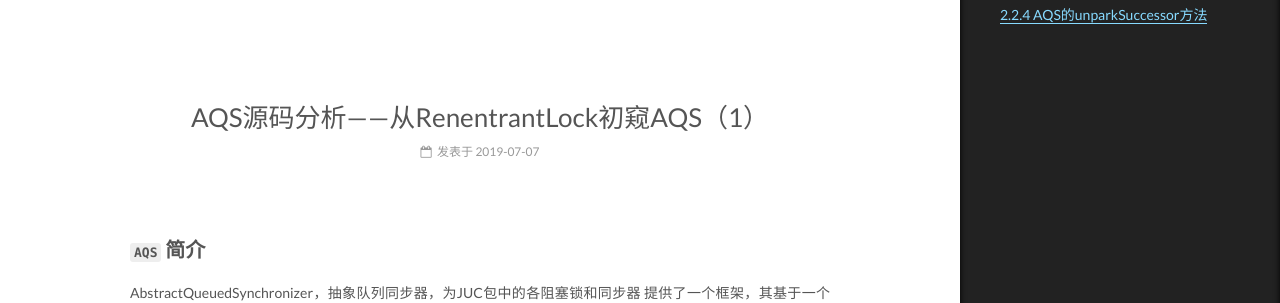
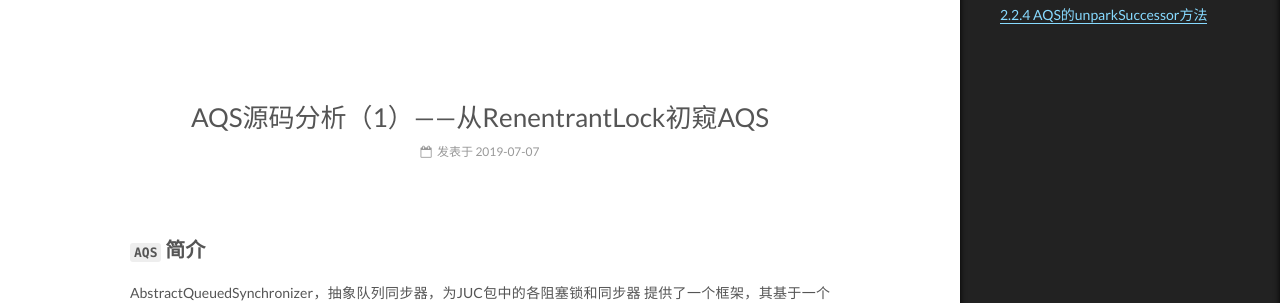
Before and after one commit to iamwzt/iamwzt.github.io, a Jekyll site: the page built from _posts/2019-07-07-AQS源码分析（1）——从RenentrantLock初窥AQS（1）.md, in a window 1280 px wide. Shown: the part 243-546 px from the top of the page. Built offline with Jekyll 4.4.1, drawn with Linux system fonts in a browser that asks for light colours.

```diff
--- a/_posts/2019-07-07-AQS源码分析——从RenentrantLock初窥AQS（1）.md
+++ b/_posts/2019-07-07-AQS源码分析（1）——从RenentrantLock初窥AQS（1）.md
@@ -1,6 +1,6 @@
 ---
 layout:     post
-title:      AQS源码分析——从RenentrantLock初窥AQS（1）
+title:      AQS源码分析（1）——从RenentrantLock初窥AQS
 subtitle:   公平锁和非公平锁获取释放锁浅析
 date:       2019-07-07
 author:     iamwzt
```
